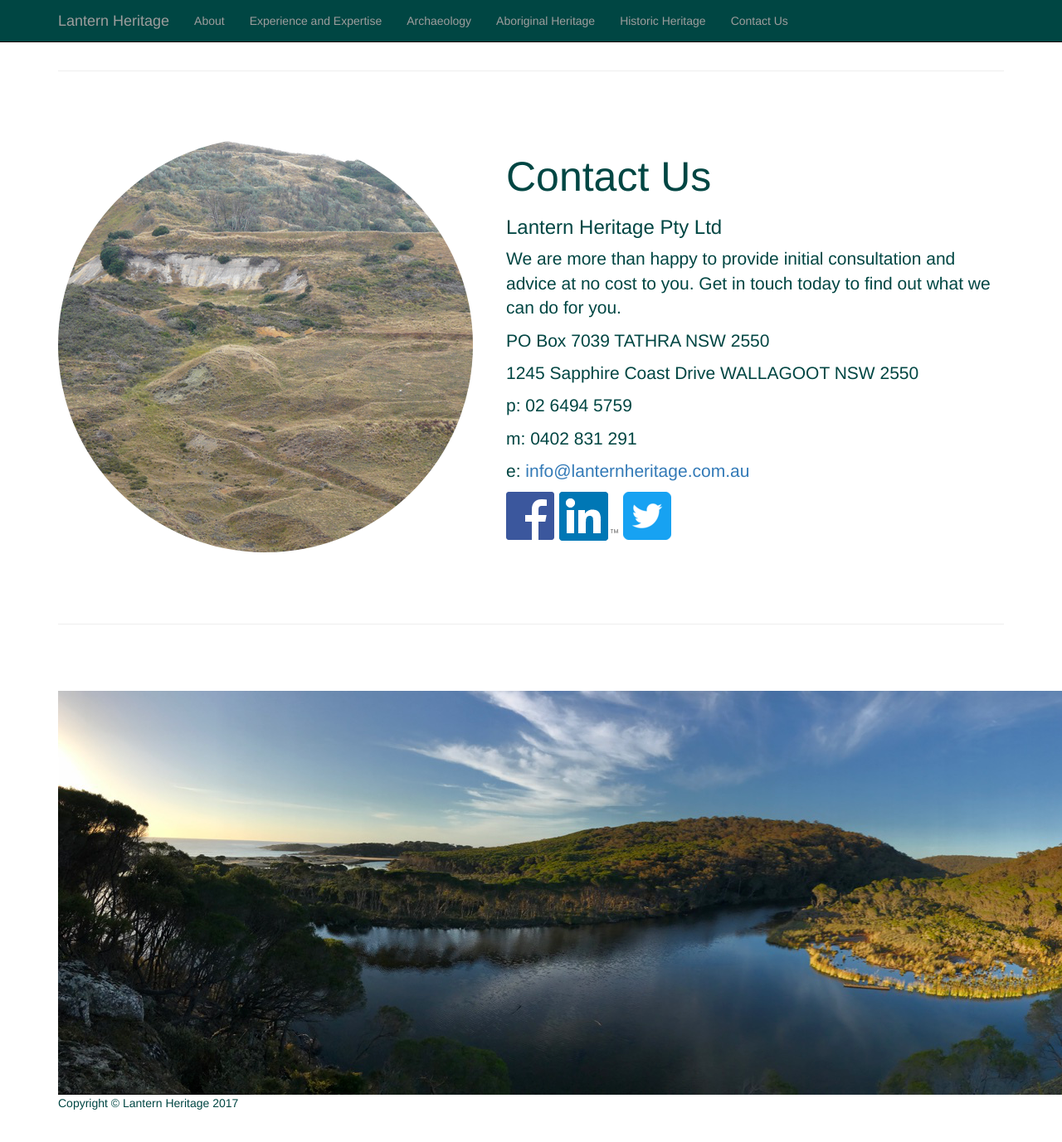
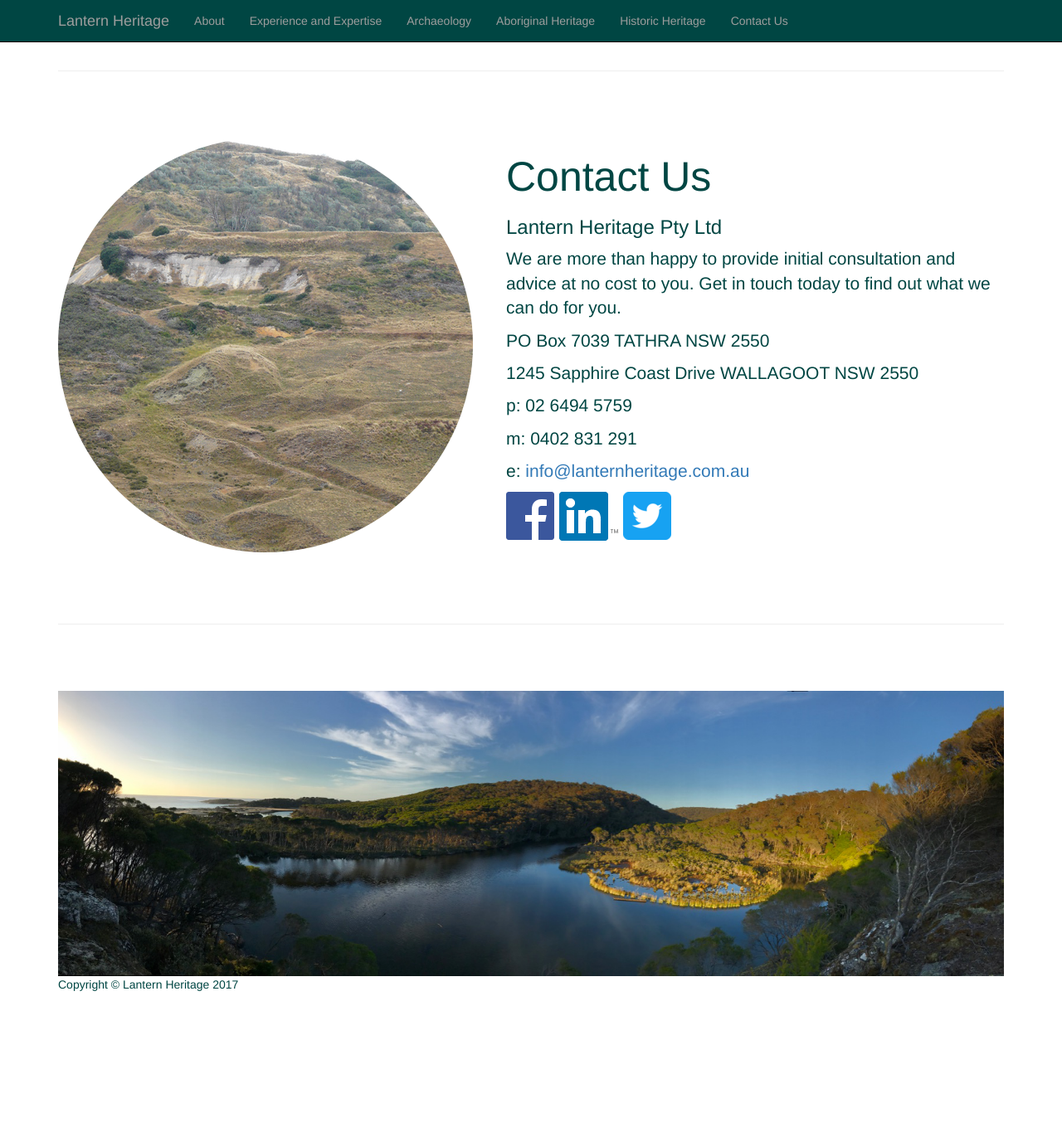
Before and after one commit to LanternHeritage/lanternheritage.github.io, a Jekyll site: the page built from index.html, in a window 1280 px wide and 1400 px high, scrolled down 3568 px. Shown: the top 1377 px of the window at 83% size. Built offline with Jekyll 4.4.1, drawn with Linux system fonts in a browser that asks for light colours; after the commit the page ends 4825 px from its top, so only the background shows below that.

Commit message:
change image size to scale

```diff
--- a/assets/_sass/_layout.scss
+++ b/assets/_sass/_layout.scss
@@ -2,7 +2,13 @@
   margin-top: 50px;
   color: #004643;
 }
-footer { margin: 50px 0; }
+footer {
+  margin: 50px 0;
+  img {
+    max-width: 100%;
+    height: auto;
+  }
+}
 
 @media(max-width:992px) {
   .container { margin: 0 15px; }
```
